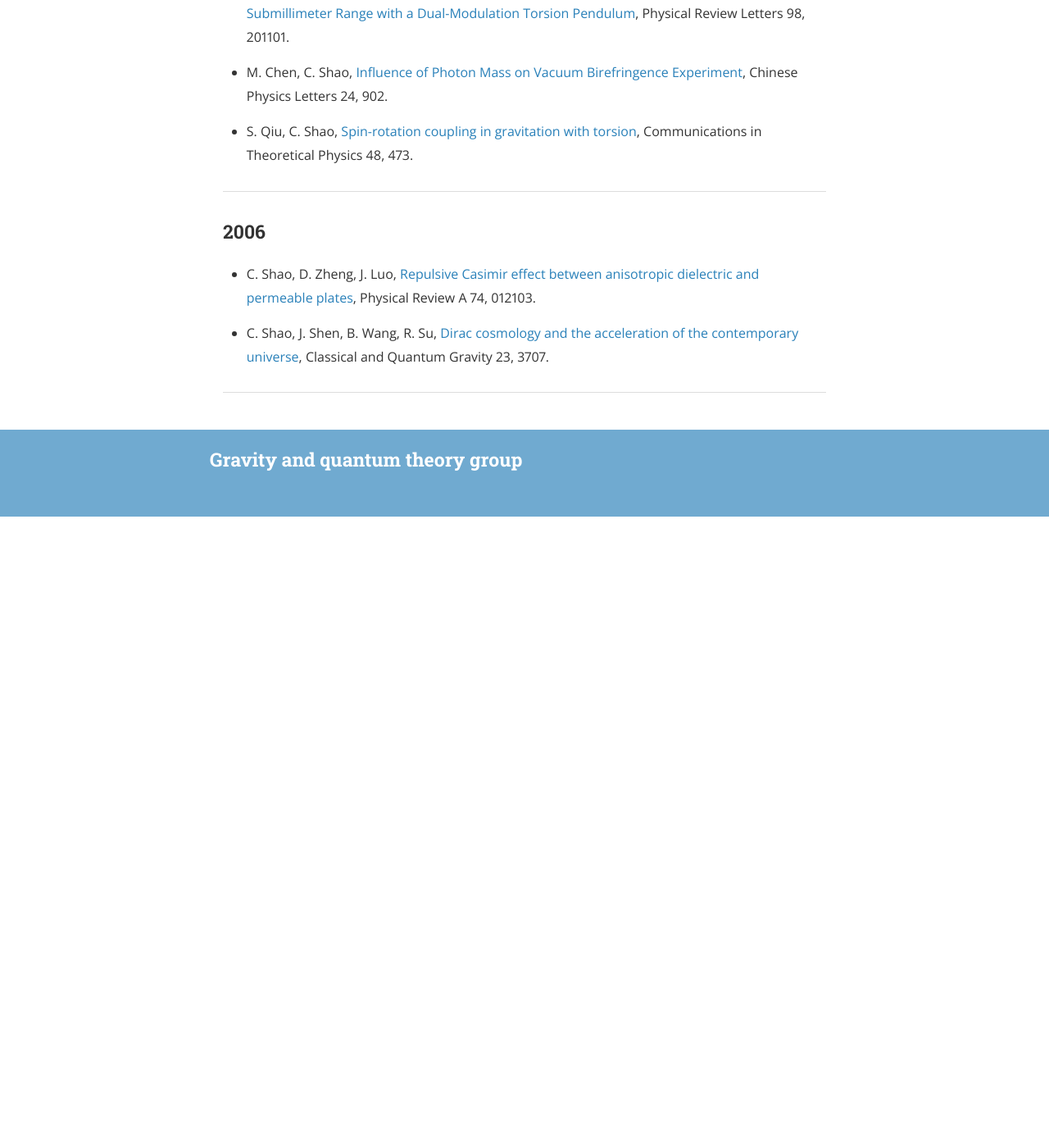
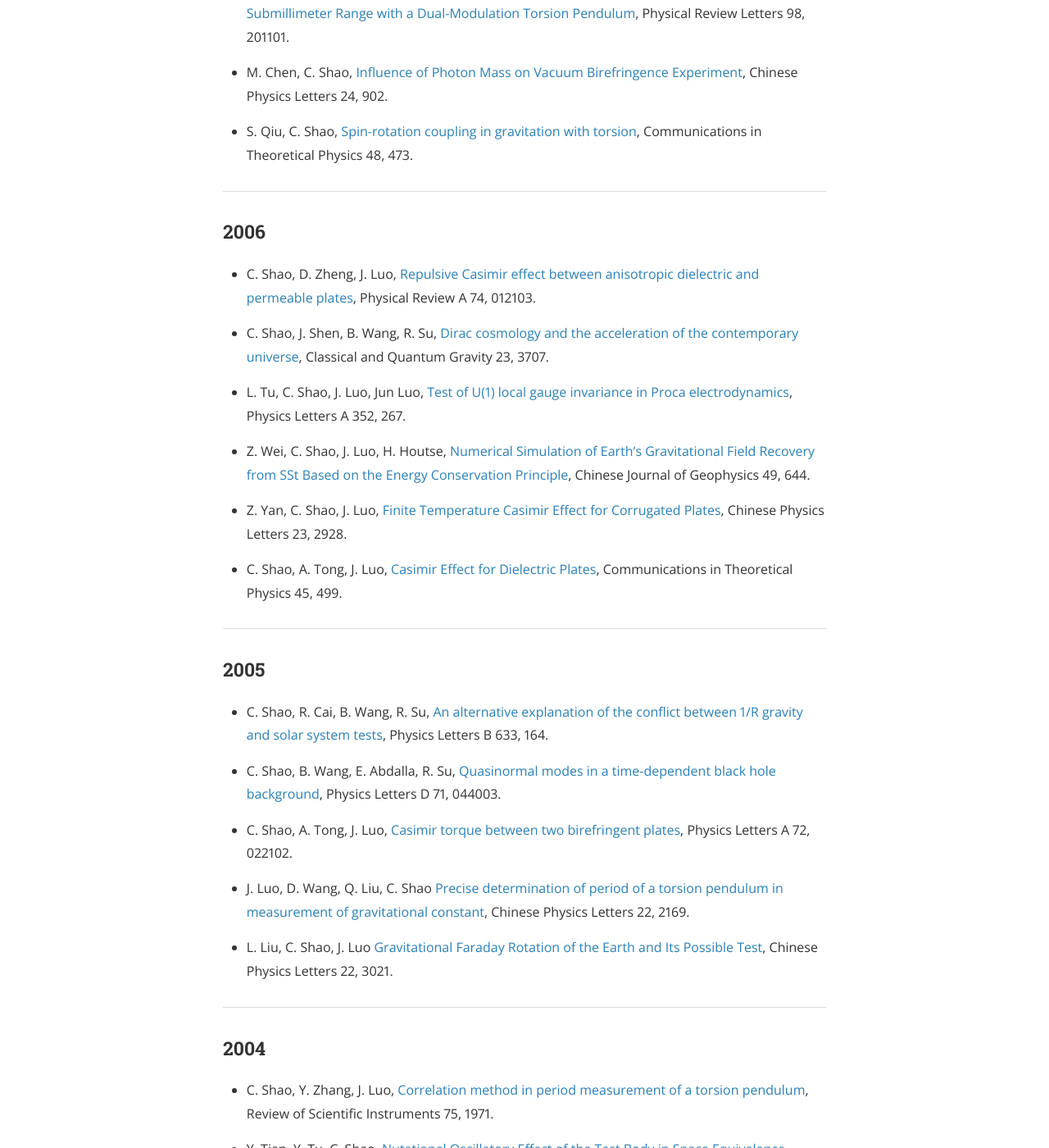
Before and after one commit to gravity-group/gravity-group.github.io, a Jekyll site: the page built from publication.md, in a window 1280 px wide and 1400 px high, scrolled down 5910 px. Shown: the whole window at 82% size. Built offline with Jekyll 4.4.1, drawn with Linux system fonts in a browser that asks for light colours; nearby versions of some CDN libraries; before the commit the page ends 6540 px from its top, so only the background shows below that; some of the changed text lies outside the part shown.

Commit message:
update 2006-2004

```diff
--- a/publication.md
+++ b/publication.md
@@ -187,9 +187,43 @@ permalink: /publication/
 
 - C. Shao, D. Zheng, J. Luo, [Repulsive Casimir effect between anisotropic dielectric and permeable plates](https://journals.aps.org/prl/abstract/10.1103/PhysRevLett.98.201101), Physical Review A 74, 012103.
 
-- C. Shao, J. Shen, B. Wang, R. Su, [Dirac cosmology and the acceleration of the contemporary universe](http://cpl.iphy.ac.cn/Y2007/V24/I4/902), Classical and Quantum Gravity 23, 3707.
+- C. Shao, J. Shen, B. Wang, R. Su, [Dirac cosmology and the acceleration of the contemporary universe](https://iopscience.iop.org/article/10.1088/0264-9381/23/11/003), Classical and Quantum Gravity 23, 3707.
 
+- L. Tu, C. Shao, J. Luo, Jun Luo, [Test of U(1) local gauge invariance in Proca electrodynamics](https://www.sciencedirect.com/science/article/pii/S0375960105018323), Physics Letters A 352, 267.
 
+- Z. Wei, C. Shao, J. Luo, H. Houtse, [Numerical Simulation of Earth's Gravitational Field Recovery from SSt Based on the Energy Conservation Principle](https://agupubs.onlinelibrary.wiley.com/doi/10.1002/cjg2.878), Chinese Journal of Geophysics 49, 644.
+
+- Z. Yan, C. Shao, J. Luo, [Finite Temperature Casimir Effect for Corrugated Plates](http://cpl.iphy.ac.cn/Y2006/V23/I11/2928), Chinese Physics Letters 23, 2928.
+
+- C. Shao, A. Tong, J. Luo, [Casimir Effect for Dielectric Plates](https://ctp.itp.ac.cn/EN/Y2006/V45/I03/499), Communications in Theoretical Physics 45, 499.
+
+---
+
+### 2005
+
+- C. Shao, R. Cai, B. Wang, R. Su, [An alternative explanation of the conflict between 1/R gravity and solar system tests](https://www.sciencedirect.com/science/article/pii/S0370269305017302), Physics Letters B 633, 164.
+
+- C. Shao, B. Wang, E. Abdalla, R. Su, [Quasinormal modes in a time-dependent black hole background](https://journals.aps.org/prd/abstract/10.1103/PhysRevD.71.044003), Physics Letters D 71, 044003.
+
+- C. Shao, A. Tong, J. Luo, [Casimir torque between two birefringent plates](https://journals.aps.org/pra/abstract/10.1103/PhysRevA.72.022102), Physics Letters A 72, 022102.
+
+- J. Luo, D. Wang, Q. Liu, C. Shao [Precise determination of period of a torsion pendulum in measurement of gravitational constant](http://cpl.iphy.ac.cn/Y2005/V22/I9/2169), Chinese Physics Letters 22, 2169.
+
+- L. Liu, C. Shao, J. Luo [Gravitational Faraday Rotation of the Earth and Its Possible Test](http://cpl.iphy.ac.cn/Y2005/V22/I12/3021), Chinese Physics Letters 22, 3021.
+
+---
+
+### 2004
+
+- C. Shao, Y. Zhang, J. Luo, [Correlation method in period measurement of a torsion pendulum](https://aip.scitation.org/doi/abs/10.1063/1.1753095), Review of Scientific Instruments 75, 1971.
+
+- Y. Tian, Y. Tu, C. Shao, [Nutational Oscillatory Effect of the Test Body in Space Equivalence Principle Experiments](https://ctp.itp.ac.cn/EN/Y2004/V41/I02/211), Communications in Theoretical Physics 41, 211.
+
+- C. Shao, E. Luan, J. Luo, [On the significance of the period fitting method](https://aip.scitation.org/doi/abs/10.1063/1.1568540), Review of Scientific Instruments 74, 2849.
+
+---
+
+### 2003
 
 
 
```
